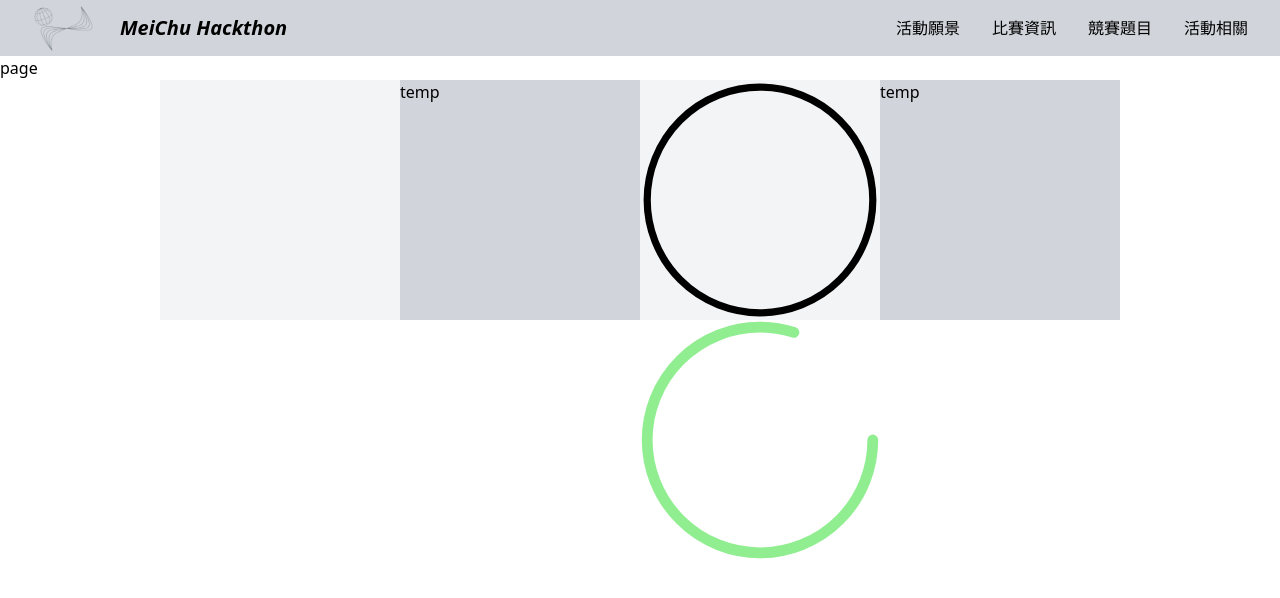
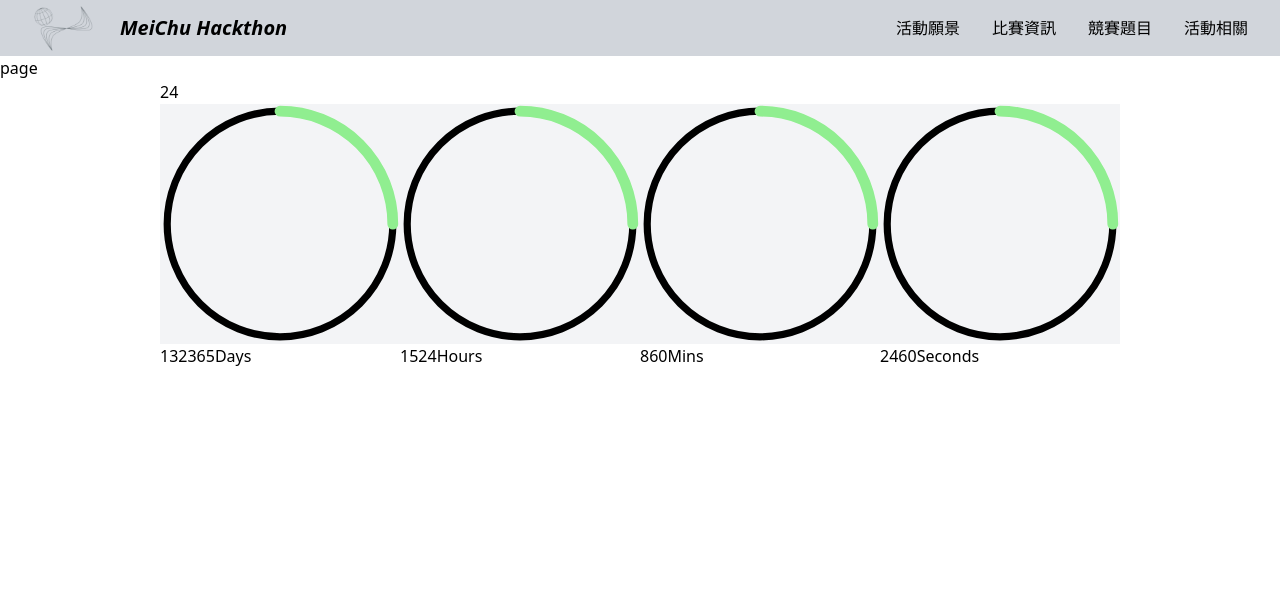
Before and after one commit to Official-Meichu-Hackathon/2023-singup, a Next.js app: page / in a window 1280 px wide. Shown: the top 598 px of the page. Built offline with nearby package versions, Linux system fonts and the light colour scheme.

Commit message:
feat: finish count down

```diff
--- a/components/CountDown.jsx
+++ b/components/CountDown.jsx
@@ -1,4 +1,5 @@
-import React from "react";
+"use client"
+import React, { useEffect, useRef, useState } from "react";
 import '@styles/globals.css'
 // import { Dimensions, StyleSheet } from "react-native";
 // import Svg, {
@@ -9,24 +10,57 @@ import '@styles/globals.css'
 
 const CountDown = () =>{
     const a = 600;
-    const x = 0;
+    const [timerDay,setTimeDay] = useState(0);
+    const [timerHour,setTimeHour] = useState(0);
+    const [timerMinute,setTimeMinute] = useState(0);
+    const [timerSecond,setTimeSecond] = useState(0);
+    let Second;
+    let interval = useRef();
+    const startTimer = () =>{
+        const countDownDate = new Date('01/01/2024 00:00:00').getTime();
+        const now = new Date().getTime();
+        const distance = countDownDate - now;
+        interval = setInterval(() =>{
+            const d = Math.floor(distance/(1000*60*60*24));
+            const h = Math.floor((distance%(1000*60*60*24))/(1000*60*60));
+            const m = Math.floor((distance%(1000*60*60))/(1000*60));
+            const s = (distance%(1000*60))/1000
+
+            Second = s;
+            setTimeDay(d);
+            setTimeHour(h);
+            setTimeMinute(m);
+            setTimeSecond(s);
+
+        },1000);
+    }
+    useEffect(()=>{
+        startTimer();
+
+        return () =>{
+            clearInterval(interval.current);
+        }
+    })
     return(
         <div className='w-[75%] m-auto'>
+            {timerSecond}
             <div className = "w-full h-auto bg-gray-100 flex justify-between">
-                <div className="w-full aspect-[1/1]"> </div>
-                <div className="w-full aspect-[1/1] bg-gray-300"> temp </div>
-                <div className="w-full aspect-[1/1]"> <Circle /> </div>
-                <div className="w-full aspect-[1/1] bg-gray-300"> temp </div>
+                <div className="w-full aspect-[1/1]"><Circle now={timerDay} up = {365} word = "Days"/> </div>
+                <div className="w-full aspect-[1/1]"><Circle now={timerHour} up = {24} word = "Hours"/> </div>
+                <div className="w-full aspect-[1/1]"> <Circle now={timerMinute} up = {60} word = "Mins"/> </div>
+                <div className="w-full aspect-[1/1]"><Circle now={timerSecond} up = {60} word = "Seconds"/> </div>
             </div>
         </div>
     );
 };
 
-function Circle (){
+const Circle =  ({now, up,word})  =>{
     const PI = 3.141592650897935;
-    const len = 100*0.75/4*PI
-    const percentage = 25*0.75/4*PI
-    const a = 120
+    const len = 0.94*100*0.75/4*PI
+    const percentage = 0.94*75*0.75/4*PI
+    const a = now
+    const b = up
+
 
     return (
     <>
@@ -42,7 +76,7 @@ function Circle (){
                         stroke-width="3%">
                     </circle>
                 </svg>
-                <svg className="w-full h-full  top-0 left-0 static ">
+                <svg className="w-full h-full  top-0 left-0 static -rotate-90 absolute">
                     <circle className=""
                         stroke-dasharray={`${len}`+'vw'}
                         stroke-dashoffset={`${percentage}`+'vw'}
@@ -56,6 +90,11 @@ function Circle (){
                         >
                     </circle>
                 </svg>
+                <div className = " w-full h-full">
+                    {Math.floor(now)}
+                    {up}
+                    {word}
+                </div>
             </div>
         </>
     );
```
